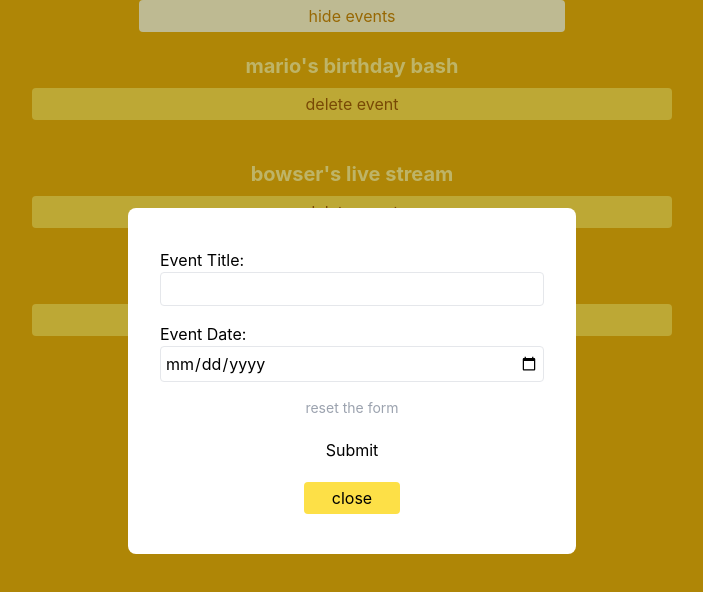
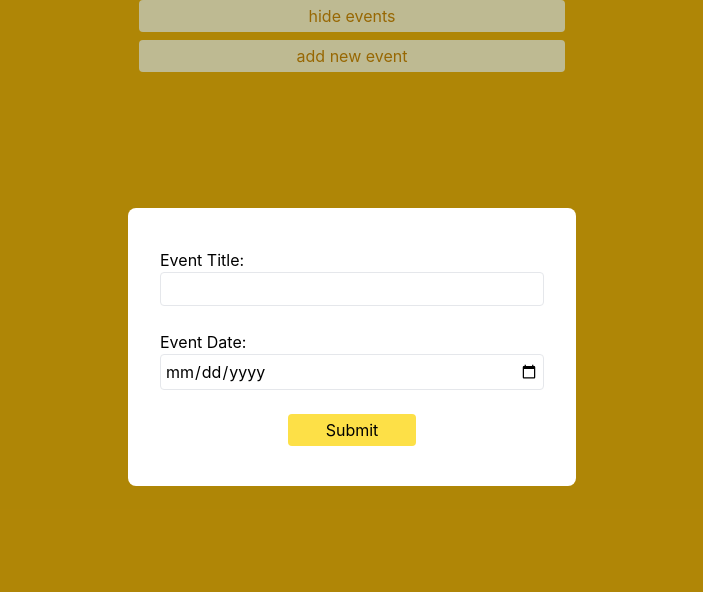
Before and after one commit to DavidRedding/event-list, a React (Create React App) app: page / in a window 1280 px wide. Both pictures are taken after a click on the button "add new event". Shown: the top 592 px of the page, without its empty margins (288-991 px from the left). Built offline with nearby package versions, Linux system fonts and the light colour scheme.

Commit message:
allow users to submit custom events

```diff
--- a/src/App.js
+++ b/src/App.js
@@ -7,11 +7,12 @@ const App = () => {
   // Data
   const [showModal, setShowModal] = useState(false);
   const [showEvents, setShowEvents] = useState(true);
-  const [events, setEvents] = useState([
-    { title: "mario's birthday bash", id: 1 },
-    { title: "bowser's live stream", id: 2 },
-    { title: 'race on moo moo farm', id: 3 },
-  ]);
+  const [events, setEvents] = useState([]);
+
+  const addEvent = (event) => {
+    setEvents((prevEvents) => [...prevEvents, event]);
+    setShowModal(!showModal);
+  };
 
   // Listener CallBack
   const handleClick = (id) => {
@@ -37,7 +38,7 @@ const App = () => {
 
       {!showModal ? null : (
         <Modal setShowModal={setShowModal} showModal={showModal}>
-          <NewEventForm />
+          <NewEventForm addEvent={addEvent} />
         </Modal>
       )}
 
--- a/src/components/Modal.js
+++ b/src/components/Modal.js
@@ -1,16 +1,8 @@
 import ReactDOM from 'react-dom';
-const Modal = ({ children, showModal, setShowModal }) =>
+const Modal = ({ children }) =>
   ReactDOM.createPortal(
     <div className=" fixed top-0 left-0 w-full h-full bg-black/25">
-      <div className=" py-10 max-w-md mt-52 mx-auto bg-white rounded-lg text-center">
-        {children}
-        <button
-          className="mt-4 bg-yellow-300 hover:bg-yellow-200 px-7 py-1 rounded"
-          onClick={() => setShowModal(!showModal)}
-        >
-          close
-        </button>
-      </div>
+      <div className=" py-10 max-w-md mt-52 mx-auto bg-white rounded-lg text-center">{children}</div>
     </div>,
     document.body
   );
--- a/src/components/NewEventForm.js
+++ b/src/components/NewEventForm.js
@@ -1,18 +1,27 @@
 import { useState } from 'react';
 
-const NewEventForm = () => {
+const NewEventForm = ({ addEvent }) => {
   const [title, setTitle] = useState('');
   const [date, setDate] = useState('');
 
-  const onSubmit = (e) => e.preventDefault();
-
+  const handleSubmit = (e) => {
+    e.preventDefault();
+    const event = {
+      title: title,
+      date: date,
+      id: Math.floor(Math.random() * 1000),
+    };
+    console.log(event);
+    addEvent(event);
+    reset();
+  };
   const reset = () => {
     setDate('');
     setTitle('');
   };
 
   return (
-    <form onSubmit={() => onSubmit()} className="flex flex-col space-y-4 max-w-sm bg-rose-5 mx-auto">
+    <form onSubmit={handleSubmit} className="flex flex-col space-y-6 max-w-sm bg-rose-5 mx-auto">
       <label className=" flex flex-col items-start ">
         <span>Event Title:</span>
         <input
@@ -31,10 +40,7 @@ const NewEventForm = () => {
           value={date}
         />
       </label>
-      <span className=" cursor-pointer text-gray-400 hover:text-gray-500 text-sm" onClick={() => reset()}>
-        reset the form
-      </span>
-      <button className=" block rounded w-1/8 p-1 px-3 mx-auto active:bg-slate-200 hover:bg-slate-100">Submit</button>
+      <button className="  w-1/3 mx-auto  bg-yellow-300 hover:bg-yellow-200 px-7 py-1 rounded">Submit</button>
     </form>
   );
 };
```
